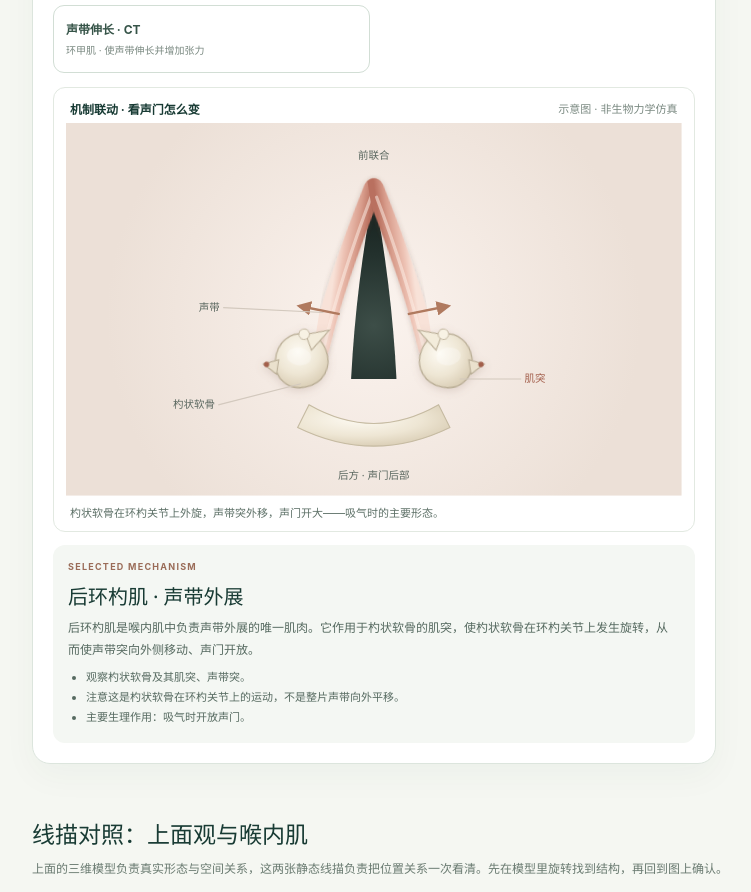
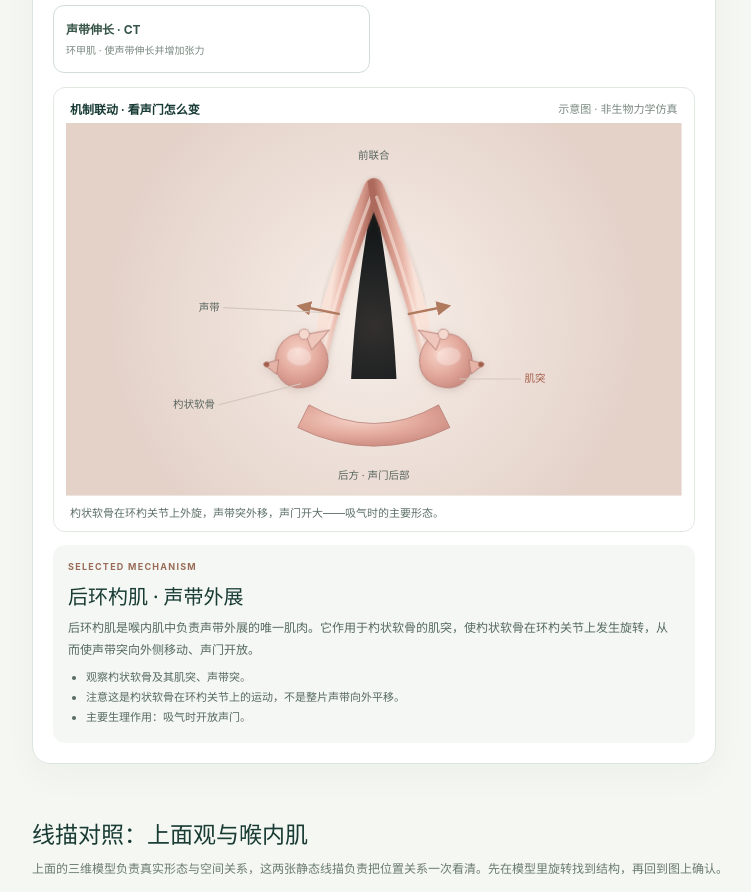
Before and after one commit to OperaLirico/Opera-Lirico, a plain HTML site: page larynx-mechanism.html in a window 1280 px wide. Shown: the part 1392-2284 px from the top of the page, without its empty margins (42-793 px from the left). Drawn offline with Linux system fonts and the light colour scheme.

Commit message:
feat(anatomy): v8 — endoscopic mucosa palette

```diff
--- a/larynx-mechanism.html
+++ b/larynx-mechanism.html
@@ -115,35 +115,35 @@
     </div>
     <div class="mech-map" aria-label="声门形态随机制变化的示意图">
       <div class="mech-map-head"><strong>机制联动 · 看声门怎么变</strong><span>示意图 · 非生物力学仿真</span></div>
-      <svg id="mechMap" data-version="6" viewBox="0 0 760 460" data-state="pca" role="img" aria-labelledby="mechMapTitle mechMapDesc">
+      <svg id="mechMap" data-version="8" viewBox="0 0 760 460" data-state="pca" role="img" aria-labelledby="mechMapTitle mechMapDesc">
     <title id="mechMapTitle">声门形态随喉内肌机制变化的示意图</title>
     <desc id="mechMapDesc">上方为前联合，下方为两侧杓状软骨的声门示意图。选择机制时声带与杓状软骨绕前联合转动，箭头标出运动方向；为示意性质，不是真实组织形变。</desc>
     <defs>
       <radialGradient id="bgGrad" cx="380" cy="240" r="330" gradientUnits="userSpaceOnUse">
-        <stop offset="0" stop-color="#fbf3ee"/>
-        <stop offset="1" stop-color="#ece0d7"/>
+        <stop offset="0" stop-color="#f7efe9"/>
+        <stop offset="1" stop-color="#e4d2c9"/>
       </radialGradient>
       <radialGradient id="airGrad" cx="380" cy="250" r="160" gradientUnits="userSpaceOnUse">
-        <stop offset="0" stop-color="#3d4e48"/>
-        <stop offset="0.55" stop-color="#23312d"/>
-        <stop offset="1" stop-color="#151f1c"/>
+        <stop offset="0" stop-color="#33302f"/>
+        <stop offset="0.55" stop-color="#1a1e1f"/>
+        <stop offset="1" stop-color="#0d1011"/>
       </radialGradient>
       <linearGradient id="foldLGrad" x1="1" y1="0" x2="0" y2="0.2">
-        <stop offset="0" stop-color="#b9705f"/>
-        <stop offset="0.35" stop-color="#d99e8d"/>
-        <stop offset="0.75" stop-color="#eec4b6"/>
-        <stop offset="1" stop-color="#f8e2d8"/>
+        <stop offset="0" stop-color="#ad6a5c"/>
+        <stop offset="0.3" stop-color="#d29486"/>
+        <stop offset="0.7" stop-color="#eab9ac"/>
+        <stop offset="1" stop-color="#f9e2d8"/>
       </linearGradient>
       <linearGradient id="foldRGrad" x1="0" y1="0" x2="1" y2="0.2">
-        <stop offset="0" stop-color="#b9705f"/>
-        <stop offset="0.35" stop-color="#d99e8d"/>
-        <stop offset="0.75" stop-color="#eec4b6"/>
-        <stop offset="1" stop-color="#f8e2d8"/>
+        <stop offset="0" stop-color="#ad6a5c"/>
+        <stop offset="0.3" stop-color="#d29486"/>
+        <stop offset="0.7" stop-color="#eab9ac"/>
+        <stop offset="1" stop-color="#f9e2d8"/>
       </linearGradient>
       <radialGradient id="cartGrad" cx="0.4" cy="0.34" r="0.75">
-        <stop offset="0" stop-color="#fdfaf2"/>
-        <stop offset="0.55" stop-color="#eee6d4"/>
-        <stop offset="1" stop-color="#d5c8ae"/>
+        <stop offset="0" stop-color="#f7d3c8"/>
+        <stop offset="0.55" stop-color="#e2a89b"/>
+        <stop offset="1" stop-color="#c7857a"/>
       </radialGradient>
       <filter id="softShadow" x="-30%" y="-30%" width="160%" height="160%">
         <feDropShadow dx="0" dy="3" stdDeviation="5" flood-color="#8a6a5c" flood-opacity="0.22"/>
@@ -156,7 +156,7 @@
       </marker>
     </defs>
     <rect x="0" y="0" width="760" height="460" fill="url(#bgGrad)"/>
-    <path d="M300 348 Q380 394 460 348 L474 376 Q380 422 286 376 Z" fill="url(#cartGrad)" stroke="#c6bba2" stroke-width="1.4"/>
+    <path d="M300 348 Q380 394 460 348 L474 376 Q380 422 286 376 Z" fill="url(#cartGrad)" stroke="#b8837a" stroke-width="1"/>
     <path d="M380 84 C366 158 356 236 352 316 L408 316 C404 236 394 158 380 84 Z" fill="url(#airGrad)"/>
     <g id="sideLeft" class="side">
       <g filter="url(#foldShadow)">
@@ -164,10 +164,10 @@
       </g>
       <path d="M379 92 C364 164 355 230 351 280" stroke="#fff4ec" stroke-width="4" stroke-linecap="round" fill="none" opacity="0.5"/>
       <g id="aryLeft" class="ary" filter="url(#softShadow)">
-        <path d="M328 272 C306 270 292 288 294 310 C296 332 316 344 336 336 C358 328 364 306 354 288 C346 274 338 272 328 272 Z" fill="url(#cartGrad)" stroke="#b9ad95" stroke-width="1.6"/>
-        <path d="M326 272 L354 262 L336 290 Z" fill="#f3ecdb" stroke="#b9ad95" stroke-width="1.3"/>
-        <path d="M298 308 L280 316 L298 326 Z" fill="#eae1cd" stroke="#b9ad95" stroke-width="1.3"/>
-        <circle cx="324" cy="272" r="6.5" fill="#f8f2e4" stroke="#c0b49d" stroke-width="1.2"/>
+        <path d="M328 272 C306 270 292 288 294 310 C296 332 316 344 336 336 C358 328 364 306 354 288 C346 274 338 272 328 272 Z" fill="url(#cartGrad)" stroke="#b9837a" stroke-width="1.2"/>
+        <path d="M326 272 L354 262 L336 290 Z" fill="#efc7bc" stroke="#b9837a" stroke-width="1.2"/>
+        <path d="M298 308 L280 316 L298 326 Z" fill="#e6b3a7" stroke="#b9837a" stroke-width="1.2"/>
+        <circle cx="324" cy="272" r="6.5" fill="#f5d9cf" stroke="#bf8b81" stroke-width="1.1"/>
         <ellipse cx="322" cy="300" rx="15" ry="11" fill="#ffffff" opacity="0.3"/>
         <circle cx="284" cy="316" r="3.4" fill="#a35f4c"/>
       </g>
@@ -178,10 +178,10 @@
       </g>
       <path d="M381 92 C396 164 405 230 409 280" stroke="#fff4ec" stroke-width="4" stroke-linecap="round" fill="none" opacity="0.5"/>
       <g id="aryRight" class="ary" filter="url(#softShadow)">
-        <path d="M432 272 C454 270 468 288 466 310 C464 332 444 344 424 336 C402 328 396 306 406 288 C414 274 422 272 432 272 Z" fill="url(#cartGrad)" stroke="#b9ad95" stroke-width="1.6"/>
-        <path d="M434 272 L406 262 L424 290 Z" fill="#f3ecdb" stroke="#b9ad95" stroke-width="1.3"/>
-        <path d="M462 308 L480 316 L462 326 Z" fill="#eae1cd" stroke="#b9ad95" stroke-width="1.3"/>
-        <circle cx="436" cy="272" r="6.5" fill="#f8f2e4" stroke="#c0b49d" stroke-width="1.2"/>
+        <path d="M432 272 C454 270 468 288 466 310 C464 332 444 344 424 336 C402 328 396 306 406 288 C414 274 422 272 432 272 Z" fill="url(#cartGrad)" stroke="#b9837a" stroke-width="1.2"/>
+        <path d="M434 272 L406 262 L424 290 Z" fill="#efc7bc" stroke="#b9837a" stroke-width="1.2"/>
+        <path d="M462 308 L480 316 L462 326 Z" fill="#e6b3a7" stroke="#b9837a" stroke-width="1.2"/>
+        <circle cx="436" cy="272" r="6.5" fill="#f5d9cf" stroke="#bf8b81" stroke-width="1.1"/>
         <ellipse cx="438" cy="300" rx="15" ry="11" fill="#ffffff" opacity="0.3"/>
         <circle cx="476" cy="316" r="3.4" fill="#a35f4c"/>
       </g>
```
